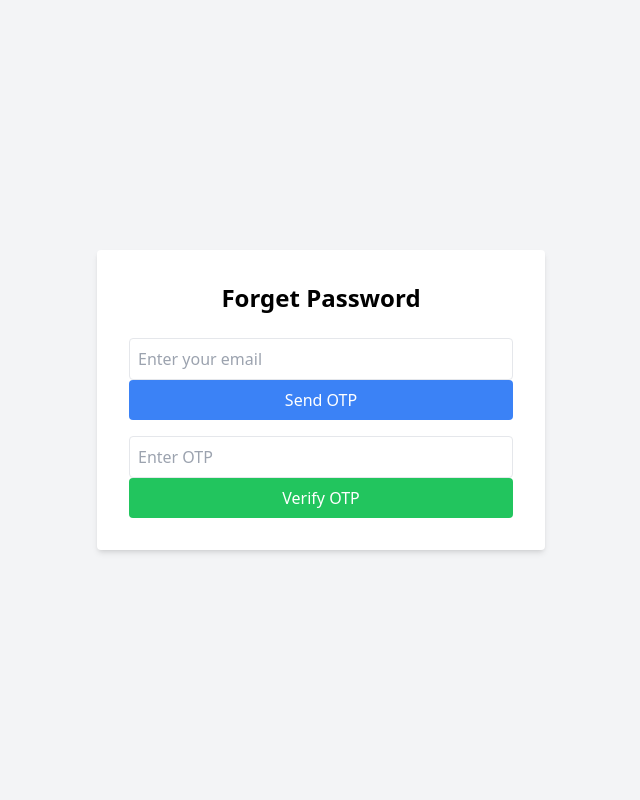
After one commit to pritomrabidas/PythonDjango_E-commerce, a Django app: page /account/forget in a window 1280 px wide. The commit adds this page. Shown: the whole page, without its empty margins (319-959 px from the left). Run offline with Django 5.2, Linux system fonts and the light colour scheme; some libraries are stand-ins or nearby versions.

Commit message:
forget password complete

```diff
--- a/account/urls.py
+++ b/account/urls.py
@@ -7,6 +7,11 @@ urlpatterns = [
     path('reg/', reg, name='reg'),
     path('login/', login_user, name='login'),
     path('verify_otp/', verify_otp, name='verify_otp'),
+    path('logout/', logout , name='logout'),
+    path('forget',forget ,name='forget'),
+    path('forget_otp',forget_otp ,name='forget_otp'),
+    path('forget_pass',forget_pass ,name='forget_pass'),
+
 ]
 
 if settings.DEBUG:
--- a/account/views.py
+++ b/account/views.py
@@ -1,11 +1,15 @@
-from django.shortcuts import render , redirect
+from django.shortcuts import render , redirect ,HttpResponseRedirect
 from django.core.mail import send_mail
 from .models import CustomUser
 from django.contrib.auth import authenticate, login as auth_login
+from django.contrib.auth import logout as auth_logout
 from django.conf import settings
 from django.contrib import messages
 import random
 def reg(request):
+    if request.user.is_authenticated:
+        messages.error(request, "You are already logged in.")
+        return redirect('home')
     if request.method == 'POST':
         username = request.POST.get('username')
         first_name = request.POST.get('first_name')
@@ -43,6 +47,8 @@ def send_registration_email(email,otp):
 
 
 def verify_otp(request):
+    if request.user.is_authenticated:
+        return redirect('home')
     if request.method == 'POST':
         otp = request.POST.get('otp')
         if otp:
@@ -56,11 +62,13 @@ def verify_otp(request):
 
     return render(request, 'auth/otp_submit.html')
 
-# def logout(request):
-#     logout(request)
-#     return redirect('login')
+def logout(request):
+    auth_logout(request)
+    return redirect('reg')
 
 def login_user(request):
+    if request.user.is_authenticated:
+        return redirect('home')
     if request.method == 'POST':
         username = request.POST.get('username')
         password = request.POST.get('password')
@@ -74,3 +82,46 @@ def login_user(request):
         else:
             return render(request, 'auth/login.html', {'error': 'Invalid credentials'})
     return render(request, 'auth/login.html')
+
+def forget(request):
+    if request.method == 'POST':
+        email = request.POST.get('email')
+        user = CustomUser.objects.filter(email=email).first()
+        if user:
+            otp = random.randint(1000, 9999)
+            user.otp = otp
+            user.save()
+            send_registration_email(email, otp)
+            return HttpResponseRedirect(request.META.get('HTTP_REFERER'))
+
+    return render(request, 'auth/forget.html')
+
+def forget_otp(request):
+    if request.method == 'POST':
+        otp = request.POST.get('otp')
+        if otp:
+            user = CustomUser.objects.filter(otp=otp).first()
+            if user:
+                user.is_verified = True
+                user.save()
+                return redirect('forget_pass')
+            else:
+                messages.error(request, "Invalid OTP.")
+        else:
+            messages.error(request, "Please enter the OTP.")
+    return redirect('forget')
+
+def forget_pass(request):
+    if request.method == 'POST':
+        pass1 = request.POST.get('pass1')
+        pass2 = request.POST.get('pass2')
+        user = CustomUser.objects.filter(is_verified=True).first()
+        if user:
+            if pass1 == pass2:
+                user.set_password(pass1)
+                user.save()
+                return redirect('home')
+            else:
+                messages.error(request, "Passwords do not match.")
+
+    return render(request, 'auth/forget_pass.html')
--- a/config/settings.py
+++ b/config/settings.py
@@ -134,6 +134,8 @@ STATICFILES_DIRS = [
 STATIC_ROOT = BASE_DIR / "staticfiles"
 
 
+
+
 # Default primary key field type
 # https://docs.djangoproject.com/en/5.2/ref/settings/#default-auto-field
 
--- a/home/views.py
+++ b/home/views.py
@@ -1,4 +1,8 @@
 from django.shortcuts import render
+from django.contrib.auth.decorators import login_required
+
+@login_required(login_url='login')
+# @login_required(login_url='reg')
 
 def home(request):
     return render(request, 'home/home.html')
--- /dev/null
+++ b/template/auth/forget.html
@@ -0,0 +1,56 @@
+<!DOCTYPE html>
+<html lang="en">
+  <head>
+    <meta charset="UTF-8" />
+    <title>Forget Password</title>
+    <script src="https://cdn.tailwindcss.com"></script>
+  </head>
+  <body class="bg-gray-100 flex items-center justify-center h-screen">
+    <div class="bg-white p-8 rounded shadow-md w-full max-w-md space-y-6">
+      <h2 class="text-2xl font-semibold text-center">Forget Password</h2>
+
+      <div class="space-y-4">
+        <form method="POST">
+          {% csrf_token %}
+          <input
+            name="email"
+            type="email"
+            placeholder="Enter your email"
+            class="w-full p-2 border rounded"
+          />
+
+          <button
+            type="submit"
+            class="w-full bg-blue-500 text-white py-2 rounded hover:bg-blue-600"
+          >
+            Send OTP
+          </button>
+        </form>
+        <form method="POST" action="{% url 'forget_otp' %}">
+          {% csrf_token %}
+          <input
+            id="otp"
+            name="otp"
+            type="text"
+            placeholder="Enter OTP"
+            class="w-full p-2 border rounded"
+          />
+
+          <button
+            type="submit"
+            class="w-full bg-green-500 text-white py-2 rounded hover:bg-green-600"
+          >
+            Verify OTP
+          </button>
+        </form>
+        {% if messages %}
+        <ul class="text-red-500 text-center text-sm">
+          {% for message in messages %}
+          <li>{{ message }}</li>
+          {% endfor %}
+        </ul>
+        {% endif %}
+      </div>
+    </div>
+  </body>
+</html>
--- a/template/auth/login.html
+++ b/template/auth/login.html
@@ -31,7 +31,7 @@
                               <a class="flote-none" href="javascript:void(0)"
                                 >Remember me</a
                               >
-                              <a href="#">Forgot Password?</a>
+                              <a href="{% url 'forget' %}">Forgot Password?</a>
                             </div>
                             <button type="submit"><span>Login</span></button>
                           </div>
--- a/template/auth/registration.html
+++ b/template/auth/registration.html
@@ -8,7 +8,6 @@
           <div class="card-body p-5">
             <h2 class="text-center mb-4">Create an Account</h2>
             <form
-              action="{% url 'reg' %}"
               method="POST"
               enctype="multipart/form-data"
               novalidate
@@ -157,6 +156,7 @@
               Already have an account?
               <a href="{% url 'login' %}">Login here</a>
             </p>
+
           </div>
         </div>
       </div>
```
Also changed, not shown: template/auth/forget_pass.html (added, +69 -0 lines), template/base.html (+4 -6 lines), template/home/home.html (+13 -0 lines).
